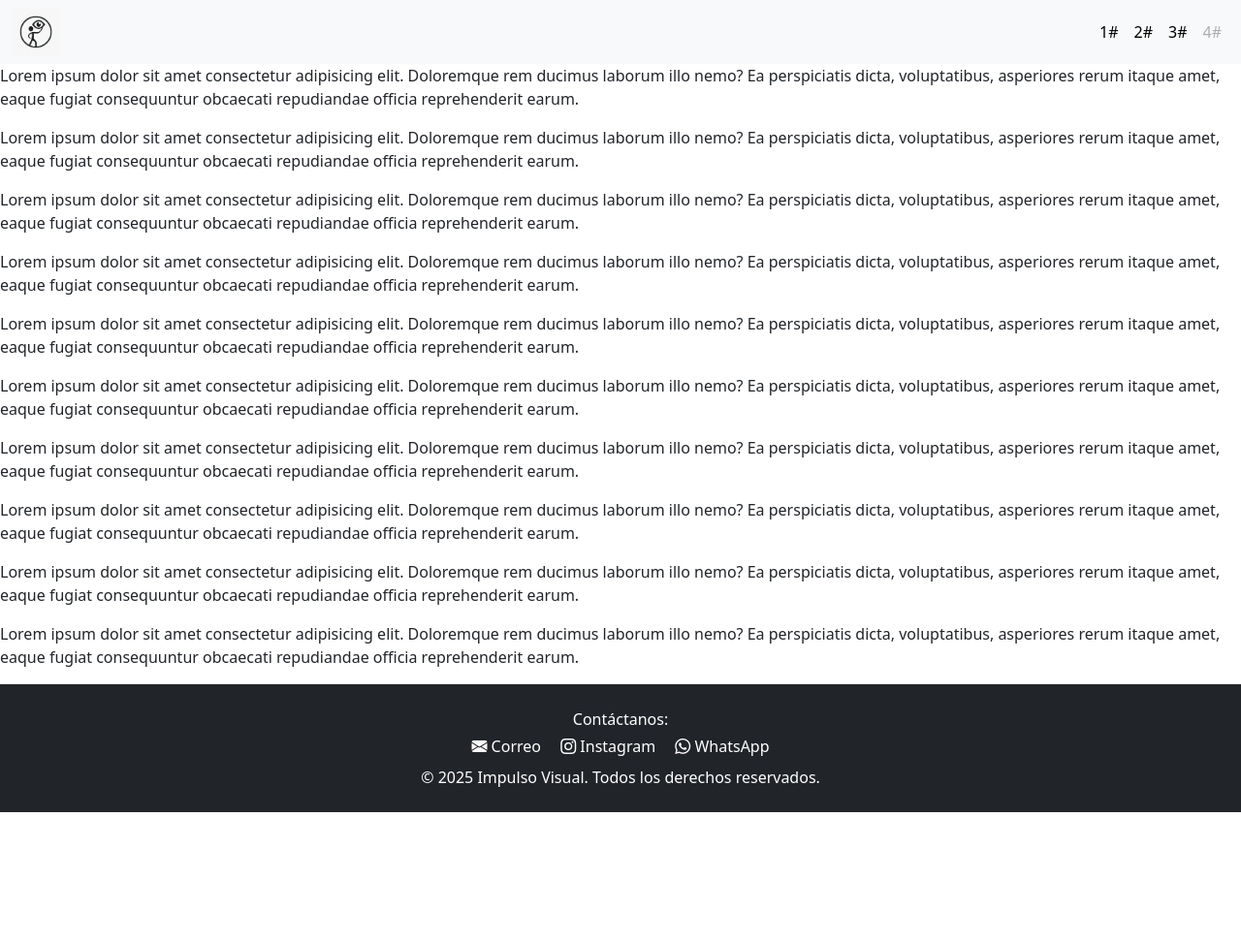
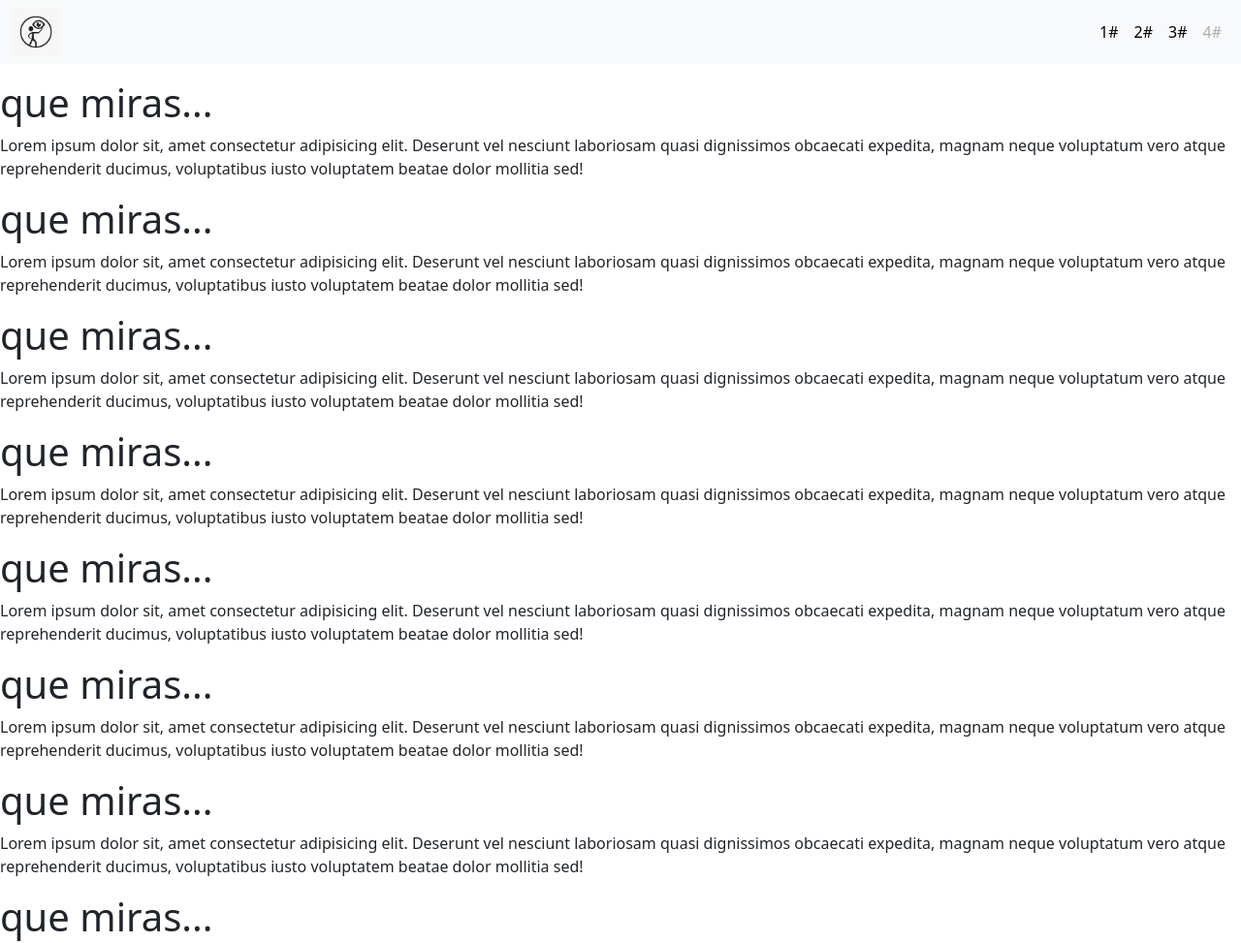
Before and after one commit to Pablixz/impulso-visual.github.io, a plain HTML site: page index.html in a window 1280 px wide. Shown: the top 973 px of the page at 97% size. Before the commit the page ends 838 px from the top, so only its background shows below. Drawn offline with nearby package versions, Linux system fonts and the light colour scheme.

Commit message:
ver1.1 +partials

```diff
--- a/index.html
+++ b/index.html
@@ -11,101 +11,66 @@
     <link rel="icon" href="images/imp-visual-ico.png">
     <title>Imp-Visual</title>
 </head>
+<body>
+    <div id="nav"></div>
 
-<body>
-    <!-- barra de navegación -->
-    <nav class="navbar navbar-expand-lg bg-body-tertiary">
-        <div class="container-fluid">
-            <img src="images/imp-visual-icon.png" width="50" height="50">
-            <button class="navbar-toggler" type="button" data-bs-toggle="collapse" data-bs-target="#navbarNav"
-                aria-controls="navbarNav" aria-expanded="false" aria-label="Toggle navigation">
-                <span class="navbar-toggler-icon"></span>
-            </button>
-            <div class="collapse navbar-collapse" id="navbarNav">
-                <!-- links -->
-                <ul class="navbar-nav ms-auto">
-                    <li class="nav-item">
-                        <a class="nav-link active" aria-current="page" href="#">1#</a>
-                    </li>
-                    <li class="nav-item">
-                        <a class="nav-link active" aria-current="page" href="#">2#</a>
-                    </li>
-                    <li class="nav-item">
-                        <a class="nav-link active" aria-current="page" href="#">3#</a>
-                    </li>
-                    <li class="nav-item">
-                        <a class="nav-link disabled" aria-disabled="true" href="">4#</a>
-                    </li>
-                </ul>
-            </div>
-        </div>
-    </nav>
+    <main>
+        <P>
+            <h1>
+                que miras...
+            </h1>
+            Lorem ipsum dolor sit, amet consectetur adipisicing elit. Deserunt vel nesciunt laboriosam quasi dignissimos obcaecati expedita, magnam neque voluptatum vero atque reprehenderit ducimus, voluptatibus iusto voluptatem beatae dolor mollitia sed!
+        </P>
+        <P>
+            <h1>
+                que miras...
+            </h1>
+            Lorem ipsum dolor sit, amet consectetur adipisicing elit. Deserunt vel nesciunt laboriosam quasi dignissimos obcaecati expedita, magnam neque voluptatum vero atque reprehenderit ducimus, voluptatibus iusto voluptatem beatae dolor mollitia sed!
+        </P>
+        <P>
+            <h1>
+                que miras...
+            </h1>
+            Lorem ipsum dolor sit, amet consectetur adipisicing elit. Deserunt vel nesciunt laboriosam quasi dignissimos obcaecati expedita, magnam neque voluptatum vero atque reprehenderit ducimus, voluptatibus iusto voluptatem beatae dolor mollitia sed!
+        </P>
+        <P>
+            <h1>
+                que miras...
+            </h1>
+            Lorem ipsum dolor sit, amet consectetur adipisicing elit. Deserunt vel nesciunt laboriosam quasi dignissimos obcaecati expedita, magnam neque voluptatum vero atque reprehenderit ducimus, voluptatibus iusto voluptatem beatae dolor mollitia sed!
+        </P>
+        <P>
+            <h1>
+                que miras...
+            </h1>
+            Lorem ipsum dolor sit, amet consectetur adipisicing elit. Deserunt vel nesciunt laboriosam quasi dignissimos obcaecati expedita, magnam neque voluptatum vero atque reprehenderit ducimus, voluptatibus iusto voluptatem beatae dolor mollitia sed!
+        </P>
+        <P>
+            <h1>
+                que miras...
+            </h1>
+            Lorem ipsum dolor sit, amet consectetur adipisicing elit. Deserunt vel nesciunt laboriosam quasi dignissimos obcaecati expedita, magnam neque voluptatum vero atque reprehenderit ducimus, voluptatibus iusto voluptatem beatae dolor mollitia sed!
+        </P>
+        <P>
+            <h1>
+                que miras...
+            </h1>
+            Lorem ipsum dolor sit, amet consectetur adipisicing elit. Deserunt vel nesciunt laboriosam quasi dignissimos obcaecati expedita, magnam neque voluptatum vero atque reprehenderit ducimus, voluptatibus iusto voluptatem beatae dolor mollitia sed!
+        </P>
+        <P>
+            <h1>
+                que miras...
+            </h1>
+            Lorem ipsum dolor sit, amet consectetur adipisicing elit. Deserunt vel nesciunt laboriosam quasi dignissimos obcaecati expedita, magnam neque voluptatum vero atque reprehenderit ducimus, voluptatibus iusto voluptatem beatae dolor mollitia sed!
+        </P>
+    </main>
 
-    <div class="prueba">
-        <p>Lorem ipsum dolor sit amet consectetur adipisicing elit.
-        Doloremque rem ducimus laborum illo nemo? Ea perspiciatis dicta,
-        voluptatibus, asperiores rerum itaque amet, eaque fugiat consequuntur
-        obcaecati repudiandae officia reprehenderit earum.</p>
-        <p>Lorem ipsum dolor sit amet consectetur adipisicing elit.
-        Doloremque rem ducimus laborum illo nemo? Ea perspiciatis dicta,
-        voluptatibus, asperiores rerum itaque amet, eaque fugiat consequuntur
-        obcaecati repudiandae officia reprehenderit earum.</p>
-        <p>Lorem ipsum dolor sit amet consectetur adipisicing elit.
-        Doloremque rem ducimus laborum illo nemo? Ea perspiciatis dicta,
-        voluptatibus, asperiores rerum itaque amet, eaque fugiat consequuntur
-        obcaecati repudiandae officia reprehenderit earum.</p>
-        <p>Lorem ipsum dolor sit amet consectetur adipisicing elit.
-        Doloremque rem ducimus laborum illo nemo? Ea perspiciatis dicta,
-        voluptatibus, asperiores rerum itaque amet, eaque fugiat consequuntur
-        obcaecati repudiandae officia reprehenderit earum.</p>
-        <p>Lorem ipsum dolor sit amet consectetur adipisicing elit.
-        Doloremque rem ducimus laborum illo nemo? Ea perspiciatis dicta,
-        voluptatibus, asperiores rerum itaque amet, eaque fugiat consequuntur
-        obcaecati repudiandae officia reprehenderit earum.</p>
-        <p>Lorem ipsum dolor sit amet consectetur adipisicing elit.
-        Doloremque rem ducimus laborum illo nemo? Ea perspiciatis dicta,
-        voluptatibus, asperiores rerum itaque amet, eaque fugiat consequuntur
-        obcaecati repudiandae officia reprehenderit earum.</p>
-        <p>Lorem ipsum dolor sit amet consectetur adipisicing elit.
-        Doloremque rem ducimus laborum illo nemo? Ea perspiciatis dicta,
-        voluptatibus, asperiores rerum itaque amet, eaque fugiat consequuntur
-        obcaecati repudiandae officia reprehenderit earum.</p>
-        <p>Lorem ipsum dolor sit amet consectetur adipisicing elit.
-        Doloremque rem ducimus laborum illo nemo? Ea perspiciatis dicta,
-        voluptatibus, asperiores rerum itaque amet, eaque fugiat consequuntur
-        obcaecati repudiandae officia reprehenderit earum.</p>
-        <p>Lorem ipsum dolor sit amet consectetur adipisicing elit.
-        Doloremque rem ducimus laborum illo nemo? Ea perspiciatis dicta,
-        voluptatibus, asperiores rerum itaque amet, eaque fugiat consequuntur
-        obcaecati repudiandae officia reprehenderit earum.</p>
-        <p>Lorem ipsum dolor sit amet consectetur adipisicing elit.
-        Doloremque rem ducimus laborum illo nemo? Ea perspiciatis dicta,
-        voluptatibus, asperiores rerum itaque amet, eaque fugiat consequuntur
-        obcaecati repudiandae officia reprehenderit earum.</p>
-    </div>
-    <!-- pie de pagina -->
-    <footer class="bg-dark text-white py-4 position-relative">
-        <div class="container text-center">
-            <p class="mb-1">Contáctanos:</p>
-            <div class="mb-2 ">
-                <a href="mailto:impulso.visual4d@gmail.com" class="text-white text-decoration-none me-3" title="Correo">
-                    <i class="bi bi-envelope-fill"></i> Correo
-                </a>
-                <a href="https://www.instagram.com//" class="text-white text-decoration-none me-3" title="Instagram"
-                    target="_blank">
-                    <i class="bi bi-instagram"></i> Instagram
-                </a>
-                <a href="https://wa.me/+569" class="text-white text-decoration-none" title="WhatsApp" target="_blank">
-                    <i class="bi bi-whatsapp"></i> WhatsApp
-                </a>
-            </div>
-            <p class="mb-0">&copy; 2025 Impulso Visual. Todos los derechos reservados.</p>
-    </footer>
+    <div id="footer"></div>
 
     <script src="https://cdn.jsdelivr.net/npm/bootstrap@5.3.6/dist/js/bootstrap.bundle.min.js"
         integrity="sha384-j1CDi7MgGQ12Z7Qab0qlWQ/Qqz24Gc6BM0thvEMVjHnfYGF0rmFCozFSxQBxwHKO"
         crossorigin="anonymous"></script>
     <script src="index.js"></script>
+    <script src="/js/main.js"></script>
 </body>
-
 </html>
--- /dev/null
+++ b/js/main.js
@@ -0,0 +1,9 @@
+// codigo para implemetar el footer y nav
+
+fetch("partials/nav.html")
+  .then(res => res.text())
+  .then(data => document.getElementById("nav").innerHTML = data);
+
+fetch("partials/footer.html")
+  .then(res => res.text())
+  .then(data => document.getElementById("footer").innerHTML = data);
--- /dev/null
+++ b/partials/footer.html
@@ -0,0 +1,18 @@
+<!-- pie de pagina -->
+<footer class="bg-dark text-white py-4 position-relative">
+    <div class="container text-center">
+        <p class="mb-1">Contáctanos:</p>
+        <div class="mb-2 ">
+            <a href="mailto:impulso.visual4d@gmail.com" class="text-white text-decoration-none me-3" title="Correo">
+                <i class="bi bi-envelope-fill"></i> Correo
+            </a>
+            <a href="https://www.instagram.com//" class="text-white text-decoration-none me-3" title="Instagram"
+                target="_blank">
+                <i class="bi bi-instagram"></i> Instagram
+            </a>
+            <a href="https://wa.me/+569" class="text-white text-decoration-none" title="WhatsApp" target="_blank">
+                <i class="bi bi-whatsapp"></i> WhatsApp
+            </a>
+        </div>
+        <p class="mb-0">&copy; 2025 Impulso Visual. Todos los derechos reservados.</p>
+</footer>
--- /dev/null
+++ b/partials/nav.html
@@ -0,0 +1,27 @@
+<!-- barra de navegación -->
+    <nav class="navbar navbar-expand-lg bg-body-tertiary">
+        <div class="container-fluid">
+            <img src="images/imp-visual-icon.png" width="50" height="50">
+            <button class="navbar-toggler" type="button" data-bs-toggle="collapse" data-bs-target="#navbarNav"
+                aria-controls="navbarNav" aria-expanded="false" aria-label="Toggle navigation">
+                <span class="navbar-toggler-icon"></span>
+            </button>
+            <div class="collapse navbar-collapse" id="navbarNav">
+                <!-- links -->
+                <ul class="navbar-nav ms-auto">
+                    <li class="nav-item">
+                        <a class="nav-link active" aria-current="page" href="/pages/contactanos.html">1#</a>
+                    </li>
+                    <li class="nav-item">
+                        <a class="nav-link active" aria-current="page" href="#">2#</a>
+                    </li>
+                    <li class="nav-item">
+                        <a class="nav-link active" aria-current="page" href="#">3#</a>
+                    </li>
+                    <li class="nav-item">
+                        <a class="nav-link disabled" aria-disabled="true" href="">4#</a>
+                    </li>
+                </ul>
+            </div>
+        </div>
+    </nav>
```
Also changed, not shown: pages/contactanos.html (+1 -0 lines), pages/nosotros.html (added, +11 -0 lines).
